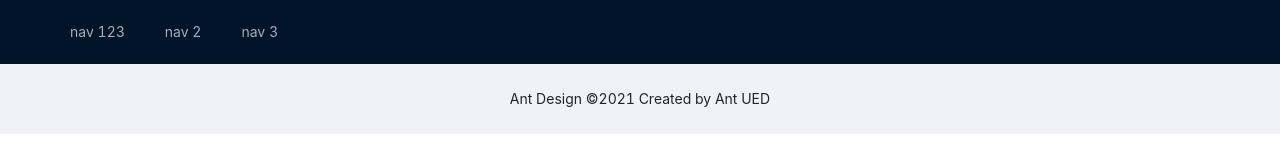
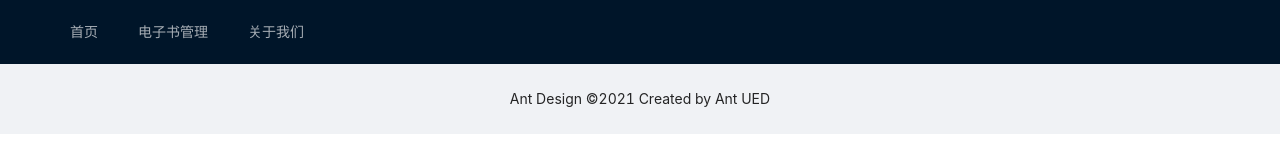
Before and after one commit to yuu2001/wiki, a Vue app in the folder web/: page /admin/ebook in a window 1280 px wide. Shown: the top 160 px of the page. Built offline with nearby package versions, Linux system fonts and the light colour scheme; no server answers.

Commit message:
36.增加电子书管理页面 新页面开发,页面、路由、菜单

```diff
--- a/web/src/components/the-header.vue
+++ b/web/src/components/the-header.vue
@@ -6,9 +6,15 @@
         mode="horizontal"
         :style="{ lineHeight: '64px' }"
     >
-      <a-menu-item key="1">nav 123</a-menu-item>
-      <a-menu-item key="2">nav 2</a-menu-item>
-      <a-menu-item key="3">nav 3</a-menu-item>
+      <a-menu-item key="/">
+        <router-link to="/">首页</router-link>
+      </a-menu-item>
+      <a-menu-item key="/admin/ebook">
+        <router-link to="/admin/ebook">电子书管理</router-link>
+      </a-menu-item>
+      <a-menu-item key="/about">
+        <router-link to="/about">关于我们</router-link>
+      </a-menu-item>
     </a-menu>
   </a-layout-header>
 </template>
--- a/web/src/router/index.ts
+++ b/web/src/router/index.ts
@@ -1,6 +1,7 @@
 import { createRouter, createWebHistory, RouteRecordRaw } from 'vue-router'
 import Home from '../views/home.vue'
 import About from '../views/about.vue'
+import AdminEbook from '../views/admin/admin-ebook.vue'
 
 const routes: Array<RouteRecordRaw> = [
   {
@@ -16,6 +17,11 @@
     // this generates a separate chunk (about.[hash].js) for this route
     // which is lazy-loaded when the route is visited.
     /*component: () => import(/!* webpackChunkName: "about" *!/ '../views/about.vue')*/
+  },
+  {
+    path: '/admin/ebook',
+    name: 'AdminEbook',
+    component: AdminEbook
   }
 ]
 
--- /dev/null
+++ b/web/src/views/admin/admin-ebook.vue
@@ -0,0 +1,13 @@
+<template>
+
+</template>
+
+<script>
+export default {
+  name: "admin-ebook"
+}
+</script>
+
+<style scoped>
+
+</style>
```
